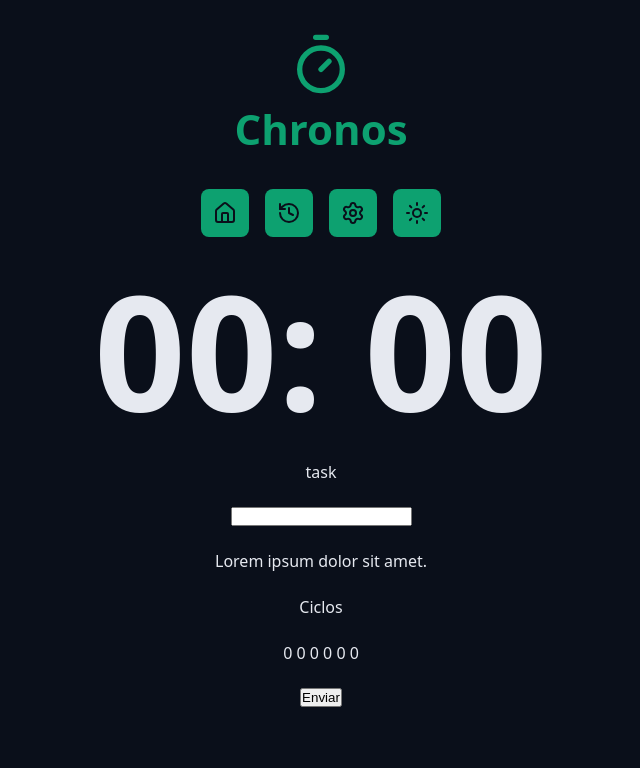
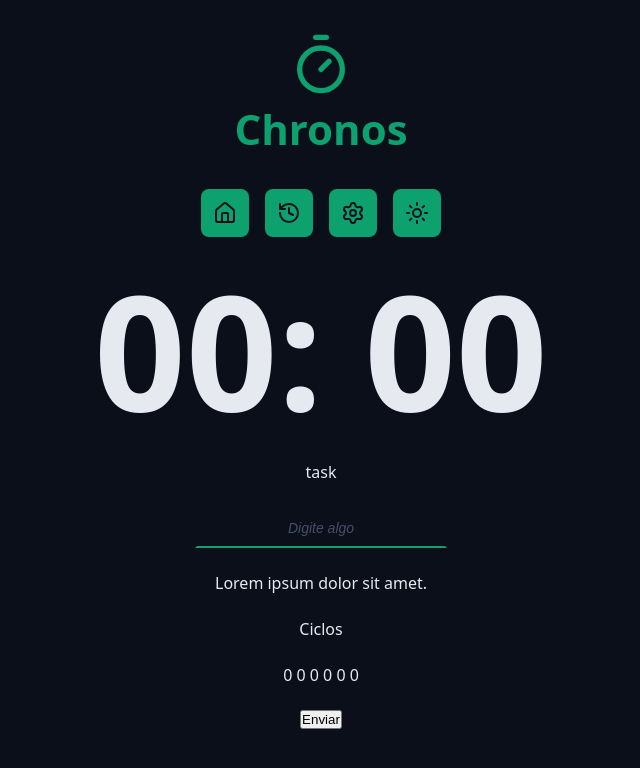
Before and after one commit to rogerr23/chronos-pomodoro, a React (Vite) app: page / in a window 1280 px wide. Shown: the top 768 px of the page, without its empty margins (319-959 px from the left). Built offline with nearby package versions, Linux system fonts and the light colour scheme.

Commit message:
Criando o DefaultInput e estilizando

```diff
--- a/src/App.tsx
+++ b/src/App.tsx
@@ -5,6 +5,7 @@
 import { Menu } from './components/Menu';
 import { Logo } from './components/Logo';
 import { CountDown } from './components/CountDown';
+import { DefaultInput } from './components/DefaultInput';
 
 export function App() {
   return (
@@ -24,8 +25,12 @@
       <Container>
         <form className='form ' action=''>
           <div className='formRow'>
-            <label htmlFor='input'>task</label>
-            <input id='input' type='text' />
+            <DefaultInput
+              labelText='task'
+              id='meuInput'
+              type='text'
+              placeholder='Digite algo'
+            />
           </div>
 
           <div className='formRow'>
--- /dev/null
+++ b/src/components/DefaultInput/index.tsx
@@ -0,0 +1,20 @@
+import styles from './styles.module.css';
+
+type DefaultInputProps = {
+  id: string;
+  labelText: string;
+} & React.ComponentProps<'input'>;
+
+export function DefaultInput({
+  id,
+  type,
+  labelText,
+  ...rest
+}: DefaultInputProps) {
+  return (
+    <>
+      <label htmlFor={id}>{labelText}</label>
+      <input className={styles.input} id={id} type={type} {...rest} />
+    </>
+  );
+}
--- /dev/null
+++ b/src/components/DefaultInput/styles.module.css
@@ -0,0 +1,27 @@
+.input {
+  background-color: transparent;
+  text-align: center;
+  font-size: 1.8rem;
+  padding: 0.8rem;
+  color: var(--text-default);
+
+  border: 0.2rem solid transparent;
+  border-bottom: 0.2rem solid var(--primary);
+  transition: all 0.1s ease-in-out;
+}
+
+.input:focus {
+  border-radius: 0.8rem;
+  border: 0.2rem solid var(--primary);
+}
+
+.input::placeholder {
+  color: var(--gray-500);
+  font-size: 1.4rem;
+  font-style: italic;
+}
+
+.input::disabled {
+  border-bottom: 0.2rem solid var(--disabled);
+  color: var(--text-muted);
+}
```
